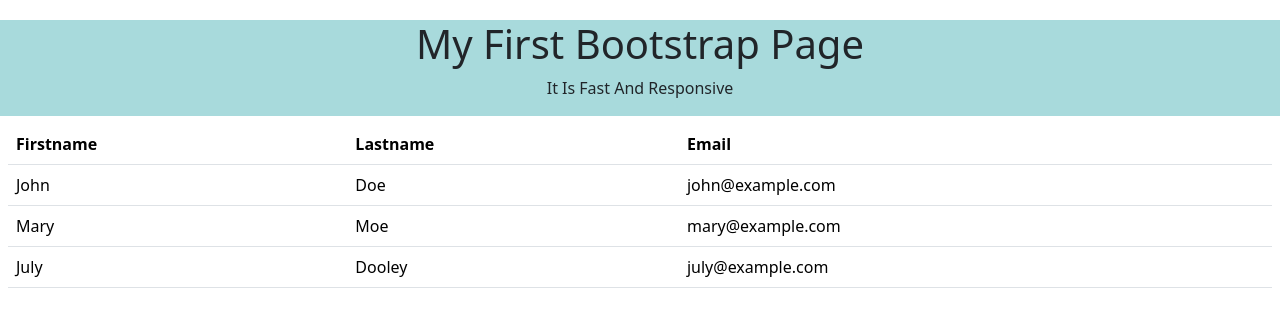
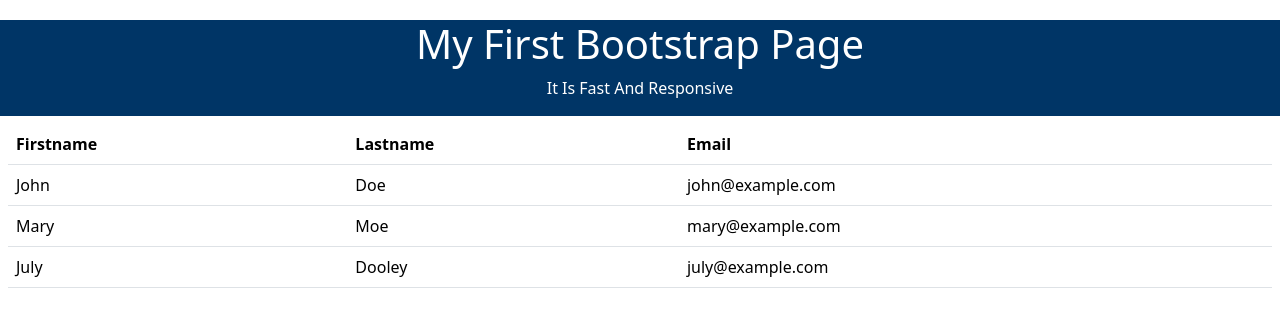
Before and after one commit to kibeert/bootstrap-3, a plain HTML site: page index.html in a window 1280 px wide. Drawn offline with nearby package versions, Linux system fonts and the light colour scheme.

Commit message:
changed the colour of cont1

```diff
--- a/index.html
+++ b/index.html
@@ -10,7 +10,7 @@
     <link rel="icon" type="image/png" sizes="16x16" href="images/android-chrome-192x192.png">
 </head>
 <body>
-    <div class="cointainer-fluid  " id="cointainer1">
+    <div class="cointainer-fluid text-white " id="cointainer1">
         <h1>My First  Bootstrap Page</h1>
         <p>It is fast and responsive</p>
     </div>
--- a/style.css
+++ b/style.css
@@ -9,7 +9,7 @@
     margin-top: 20px;
 }
 #cointainer1{
-    background-color:#a8dadc;
+    background-color:#003566;
 }
 #cointainer1 p{
     text-transform: capitalize;
```
